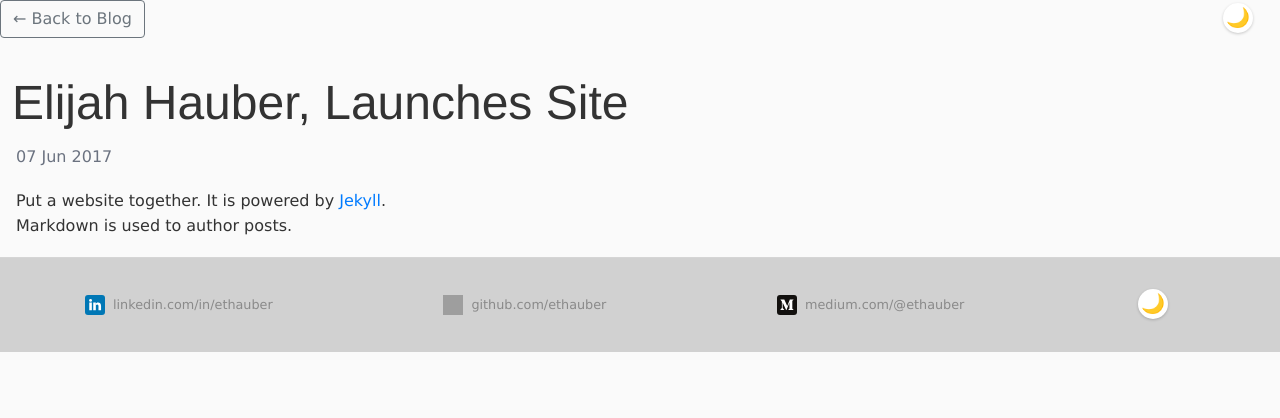
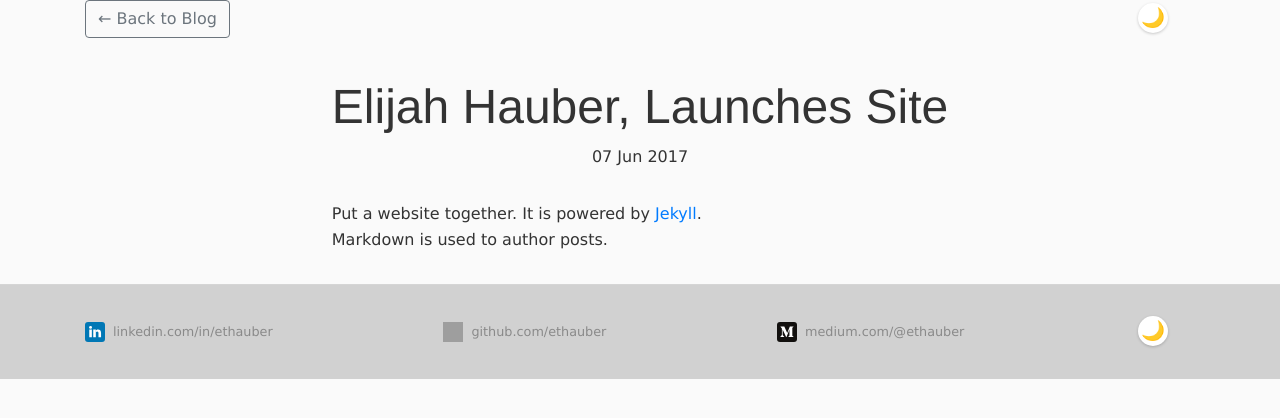
Before and after one commit to ethauber/ethauber.github.io, a Jekyll site: the page built from _posts/2017-06-07-Elijah-Hauber-site-launched.md, in a window 1280 px wide. Shown: the top 418 px of the page. Built offline with Jekyll 4.4.1, drawn with Linux system fonts in a browser that asks for light colours; grey boxes are pictures that could not be loaded.

Commit message:
style(post): enhance post layout and typography
- _layouts/post.html: Wrap header in a container div for better layout.
- _layouts/post.html: Center align post title and meta information.
- css/main.css: Center align post title and add vertical spacing.
- css/main.css: Center align post meta and increase vertical spacing.
- css/main.css: Center post content and limit max width to 700px for readability.
- css/main.css: Improve line spacing for post paragraphs and list items.
- css/main.css: Increase font size for list items and blockquotes for better readability.

```diff
--- a/_layouts/post.html
+++ b/_layouts/post.html
@@ -2,16 +2,17 @@
 layout: default
 classes: post-page
 ---
+<div class="container">
   <header class="d-flex justify-content-between align-items-center mb-4">
     <a href="/#blog" class="btn btn-outline-secondary">&larr; Back to Blog</a>
     <button class="theme-toggle-btn" aria-label="Toggle Dark Mode" style="border: none; background: transparent;">
       <span class="toggle-thumb" data-emoji="🌙"></span>
     </button>
   </header>
+</div>
 
+<div class="post" markdown="1">
   <h1>{{ page.title }}</h1>
   <p class="post-meta">{{ page.date | date_to_string }}</p>
-
-<div class="post" markdown="1">
   {{ content }}
 </div>
--- a/css/main.css
+++ b/css/main.css
@@ -348,28 +348,36 @@ footer {
 }
 
 /* Post styles */
-.post-meta {
-    color: var(--ink-muted);
-    margin: 0 1rem;
+.post h1 {
+    text-align: center;
+    margin: 0 auto 0.5rem auto; /* Center and provide vertical spacing */
+    line-height: 1.2;
+}
+
+.post .post-meta {
+    text-align: center;
+    margin: 0 auto 2rem auto; /* Center and provide vertical spacing */
+    display: block;
 }
 
 .post {
-    margin: 1rem;
+    margin: 1rem auto; /* Center the post content */
+    max-width: 700px; /* Limit line length for readability */
+    line-height: 1.6; /* Improve line spacing */
 }
 
-.post h1 {
-    margin-bottom: .25rem;
+.post p {
+    margin-bottom: 1rem; /* Space between paragraphs */
 }
 
-/* Explicit smaller post type scale (wins by cascade order) */
-/* .post p a, .post p {
-    animation-duration: 0s;
-} */
 .post li {
-    font-size: 0.95rem;
+    font-size: 1rem; /* Slightly larger font for list items */
+    line-height: 1.5; /* Improve line spacing for list items */
+    margin-bottom: 0.5rem; /* Space between list items */
 }
 .post blockquote {
-    font-size: 0.95rem;
+    font-size: 1rem; /* Slightly larger font for blockquotes */
+    line-height: 1.5; /* Improve line spacing for blockquotes */
 }
 
 .post blockquote, blockquote {
```
Lines whose indentation alone changed are shown as unchanged.
